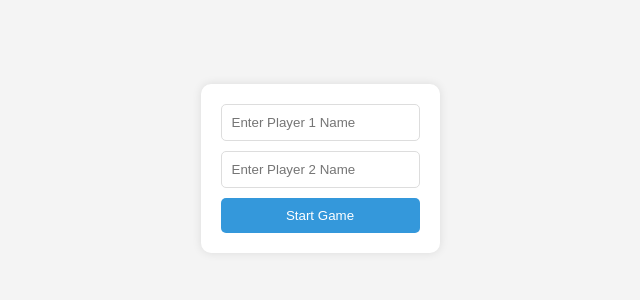
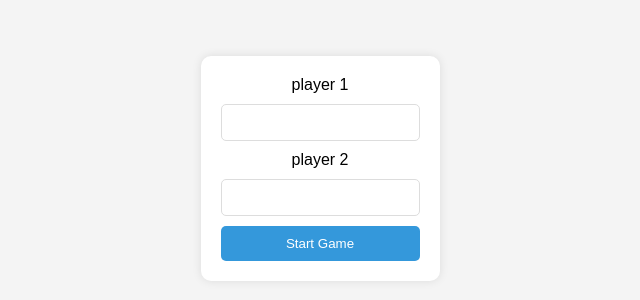
Before and after one commit to acciojob/tictactoe-749977, a website: page main.html in a window 1280 px wide. Shown: the part 240-540 px from the top of the page, without its empty margins (320-960 px from the left). Drawn offline with Linux system fonts and the light colour scheme.

Commit message:
created a submission

```diff
--- a/main.html
+++ b/main.html
@@ -9,8 +9,9 @@
 <body>
     <div class="container">
         <div class="input-section">
-            <input type="text" id="player-1" placeholder="Enter Player 1 Name">
-            <input type="text" id="player-2" placeholder="Enter Player 2 Name">
+         player 1   <input type="text" id="player-1" >
+           player 2 <input type="text" id="player-2" >
+
             <button id="submit">Start Game</button>
         </div>
         <div class="game-section">
```
